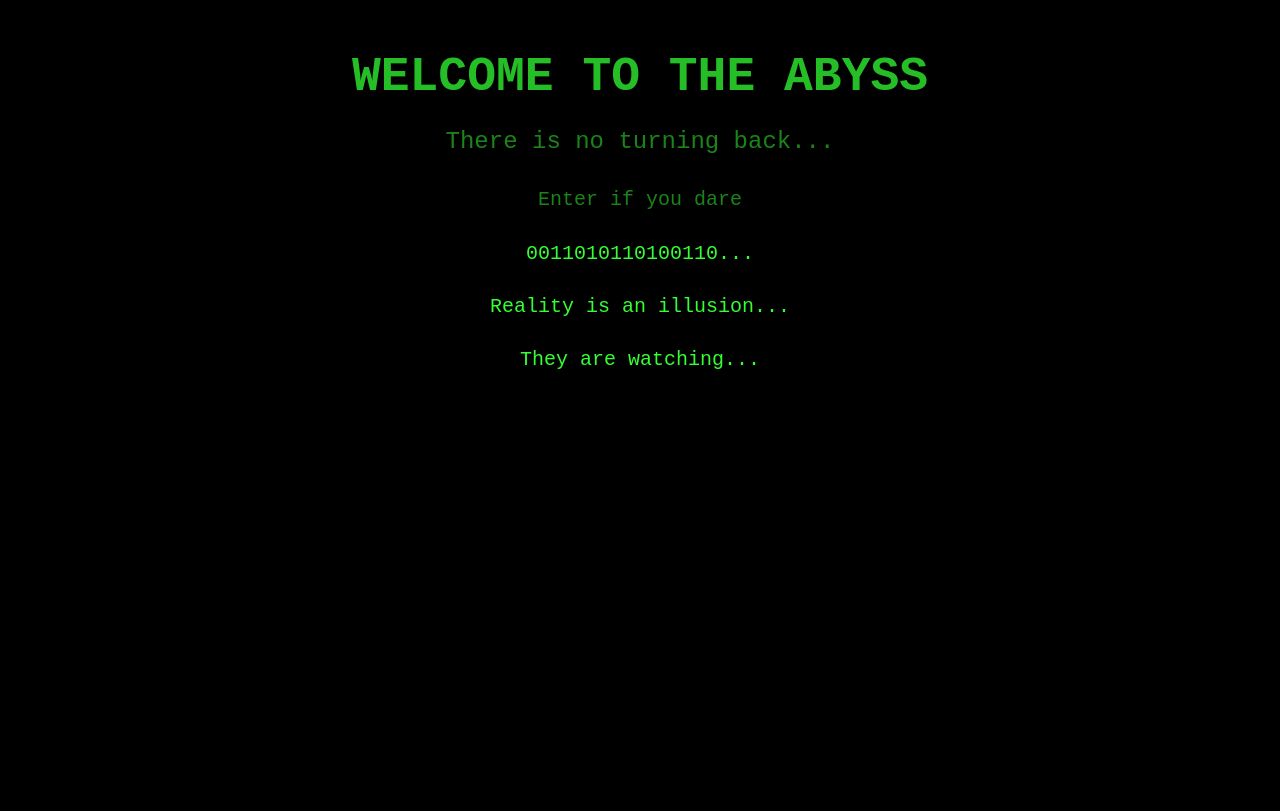
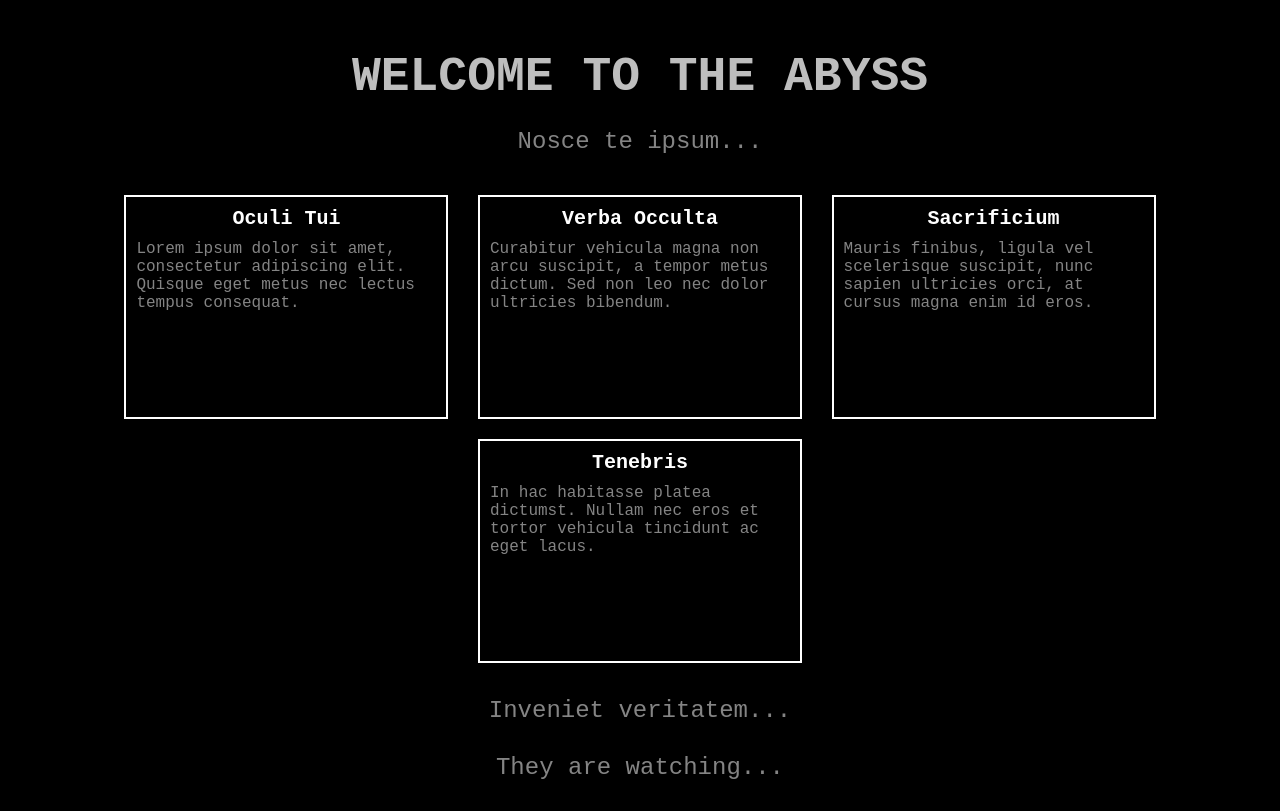
Before and after one commit to MrSpacePyppy/the_abyss, a plain HTML site: page index.html in a window 1280 px wide. Drawn offline with Linux system fonts and the light colour scheme.

Commit message:
Update index.html

```diff
--- a/index.html
+++ b/index.html
@@ -7,7 +7,7 @@
     <style>
         body {
             background-color: black;
-            color: #33ff33;
+            color: white;
             font-family: 'Courier New', Courier, monospace;
             text-align: center;
             margin-top: 50px;
@@ -16,24 +16,35 @@
             font-size: 48px;
             margin-bottom: 20px;
             animation: flicker 3s infinite;
+            color: white;
         }
         p {
             font-size: 24px;
             margin-bottom: 30px;
             animation: flicker 4s infinite;
+            color: white;
         }
-        a {
-            color: #33ff33;
-            text-decoration: none;
+        .window {
+            display: inline-block;
+            background-color: black;
+            border: 2px solid white;
+            width: 300px;
+            height: 200px;
+            margin: 10px;
+            padding: 10px;
+            text-align: left;
+            position: relative;
+        }
+        .window h2 {
             font-size: 20px;
-            animation: flicker 5s infinite;
+            text-align: center;
+            margin: 0;
+            color: white;
         }
-        a:hover {
-            color: red;
-        }
-        .glitch {
-            font-size: 20px;
-            animation: glitch 1s infinite;
+        .window p {
+            font-size: 16px;
+            margin-top: 10px;
+            color: white;
         }
         @keyframes flicker {
             0%, 100% { opacity: 1; }
@@ -51,10 +62,29 @@
 </head>
 <body>
     <h1>WELCOME TO THE ABYSS</h1>
-    <p>There is no turning back...</p>
-    <p><a href="page2.html">Enter if you dare</a></p>
-    <p class="glitch">0011010110100110...</p>
-    <p class="glitch">Reality is an illusion...</p>
+    <p>Nosce te ipsum...</p>
+
+    <div class="window">
+        <h2>Oculi Tui</h2>
+        <p>Lorem ipsum dolor sit amet, consectetur adipiscing elit. Quisque eget metus nec lectus tempus consequat.</p>
+    </div>
+    <div class="window">
+        <h2>Verba Occulta</h2>
+        <p>Curabitur vehicula magna non arcu suscipit, a tempor metus dictum. Sed non leo nec dolor ultricies bibendum.</p>
+    </div>
+    <div class="window">
+        <h2>Sacrificium</h2>
+        <p>Mauris finibus, ligula vel scelerisque suscipit, nunc sapien ultricies orci, at cursus magna enim id eros.</p>
+    </div>
+    <div class="window">
+        <h2>Tenebris</h2>
+        <p>In hac habitasse platea dictumst. Nullam nec eros et tortor vehicula tincidunt ac eget lacus.</p>
+    </div>
+
+    <p>Inveniet veritatem...</p>
+</body>
+</html>
+
     <p class="glitch">They are watching...</p>
 </body>
 </html>
```
